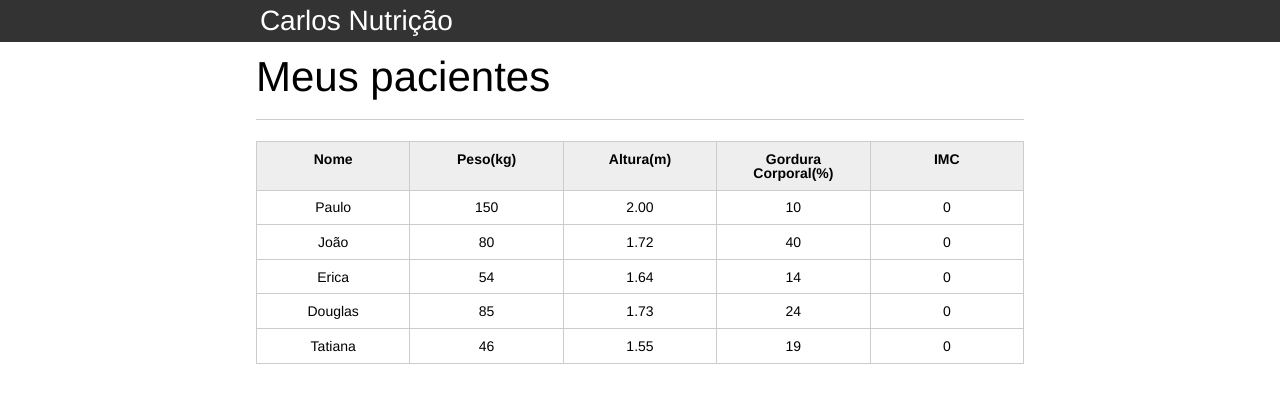
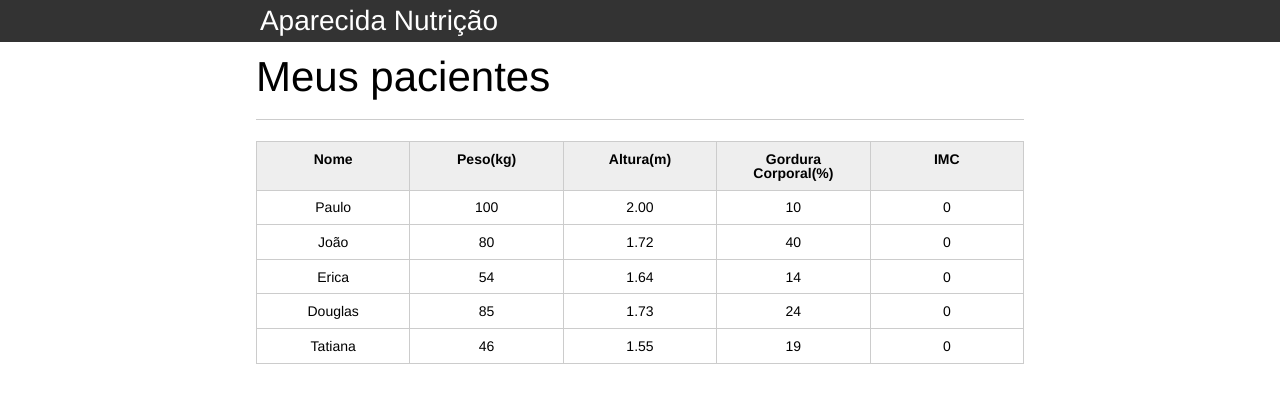
Before and after one commit to CarlosHenriqueBatistaFerreira/Nutricao-2-tec, a plain HTML site: page index.html in a window 1280 px wide. Drawn offline with Linux system fonts and the light colour scheme.

Commit message:
23/09/24

```diff
--- a/index.html
+++ b/index.html
@@ -13,7 +13,7 @@
 
 		<header>
 			<div class="container">
-				<h1>Aparecida Nutrição</h1>
+				<h1 class="titulo"> Aparecida Nutrição</h1>
 			</div>
 		</header>
 		<main>
@@ -30,7 +30,7 @@
 						</tr>
 					</thead>
 					<tbody id="tabela-pacientes">
-						<tr class="paciente" id="paulo">
+						<tr class="paciente" id="primeiro-paciente">
 							<td class="info-nome">Paulo</td>
 							<td class="info-peso">100</td>
 							<td class="info-altura">2.00</td>
--- a/main.js
+++ b/main.js
@@ -1,11 +1,10 @@
-alert("Oi ");
-console.log("Oi Joao");
-
-var titulo = document.querySelector("h1");
+var ttiulo = document.querySelector(".titulo");
 titulo.textContent = "Carlos Nutrição";
 
-var trPaulo = document.querySelector("#paulo");
-console.log(trPaulo);
+var paciente =  document.querySelector("#primeiro-paciente");
 
-var tdPeso = trPaulo.querySelector(".info-peso");
-tdPeso.textContent = "150";
+var tdPeso = paciente.querySelector(".info-peso");
+var peso = tdPeso.textContent;
+
+var tdAltura = paciente.querySelector(".info-altura");
+var altura = tdAltura.textContent;
```
